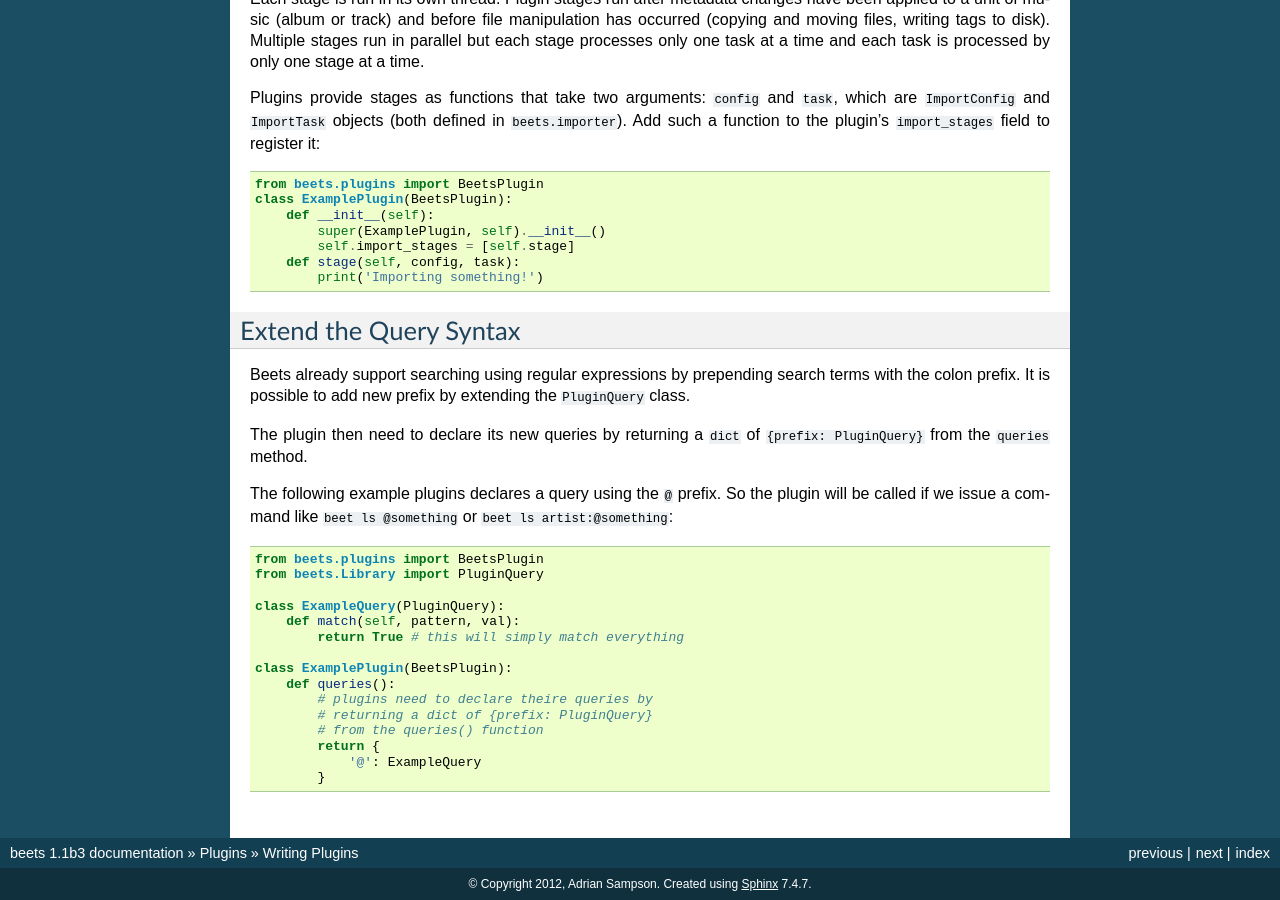
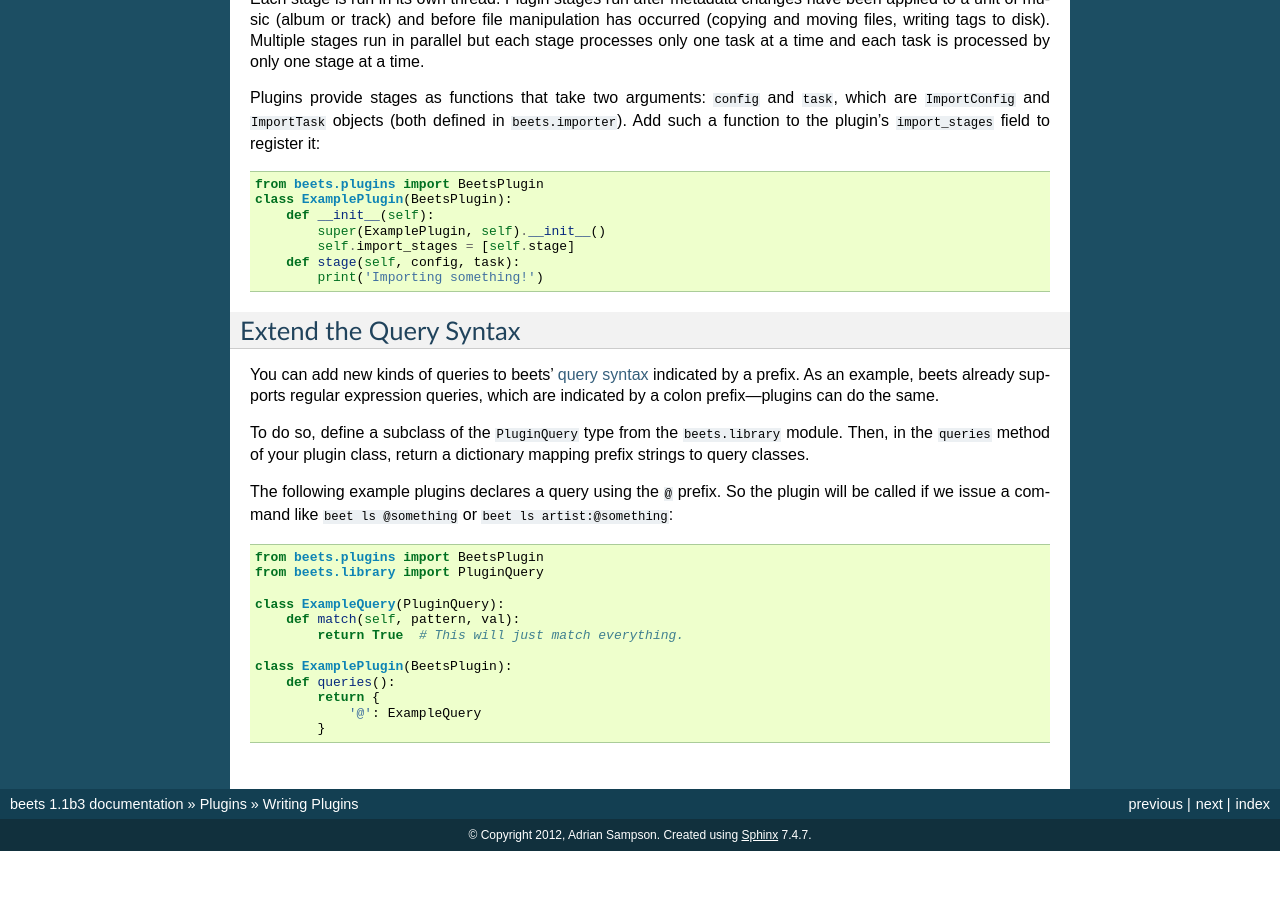
Before and after one commit to google-code-export/beets, a Sphinx documentation site: the page built from docs/plugins/writing.rst, in a window 1280 px wide and 900 px high, scrolled down 4539 px. Built offline with Sphinx 7.4.7, drawn with Linux system fonts in a browser that asks for light colours; after the commit the page ends 5390 px from its top, so only the background shows below that.

Commit message:
some low-level tweaks to extensible queries (#214)

```diff
--- a/docs/plugins/writing.rst
+++ b/docs/plugins/writing.rst
@@ -327,31 +327,30 @@ to register it::
 .. _extend-query:
 
 Extend the Query Syntax
-^^^^^^^^^^^^^^^^^^^^^^^^^^
+^^^^^^^^^^^^^^^^^^^^^^^
 
-Beets already support searching using regular expressions by prepending search
-terms with the colon prefix. It is possible to add new prefix by extending the
-``PluginQuery`` class.
+You can add new kinds of queries to beets' :doc:`query syntax
+</reference/query>` indicated by a prefix. As an example, beets already
+supports regular expression queries, which are indicated by a colon
+prefix---plugins can do the same.
 
-The plugin then need to declare its new queries by returning a ``dict`` of
-``{prefix: PluginQuery}`` from the ``queries`` method.
+To do so, define a subclass of the ``PluginQuery`` type from the
+``beets.library`` module. Then, in the ``queries`` method of your plugin
+class, return a dictionary mapping prefix strings to query classes.
 
 The following example plugins declares a query using the ``@`` prefix. So the
 plugin will be called if we issue a command like ``beet ls @something`` or
 ``beet ls artist:@something``::
 
     from beets.plugins import BeetsPlugin
-    from beets.Library import PluginQuery
+    from beets.library import PluginQuery
 
     class ExampleQuery(PluginQuery):
         def match(self, pattern, val):
-            return True # this will simply match everything
+            return True  # This will just match everything.
 
     class ExamplePlugin(BeetsPlugin):
         def queries():
-            # plugins need to declare theire queries by
-            # returning a dict of {prefix: PluginQuery}
-            # from the queries() function
             return {
                 '@': ExampleQuery
             }
```
Also changed, not shown: docs/changelog.rst (+6 -2 lines), docs/plugins/fuzzy.rst (+4 -4 lines), 3 other files.
